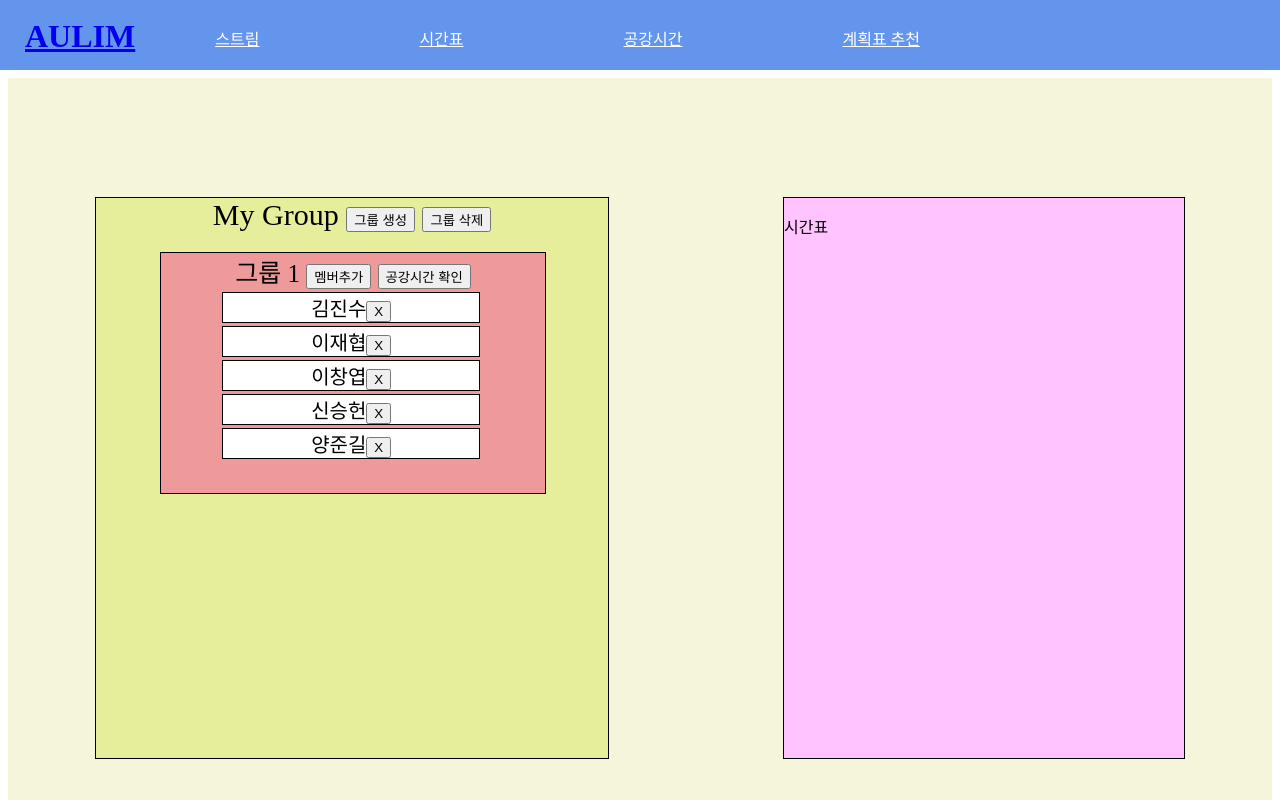
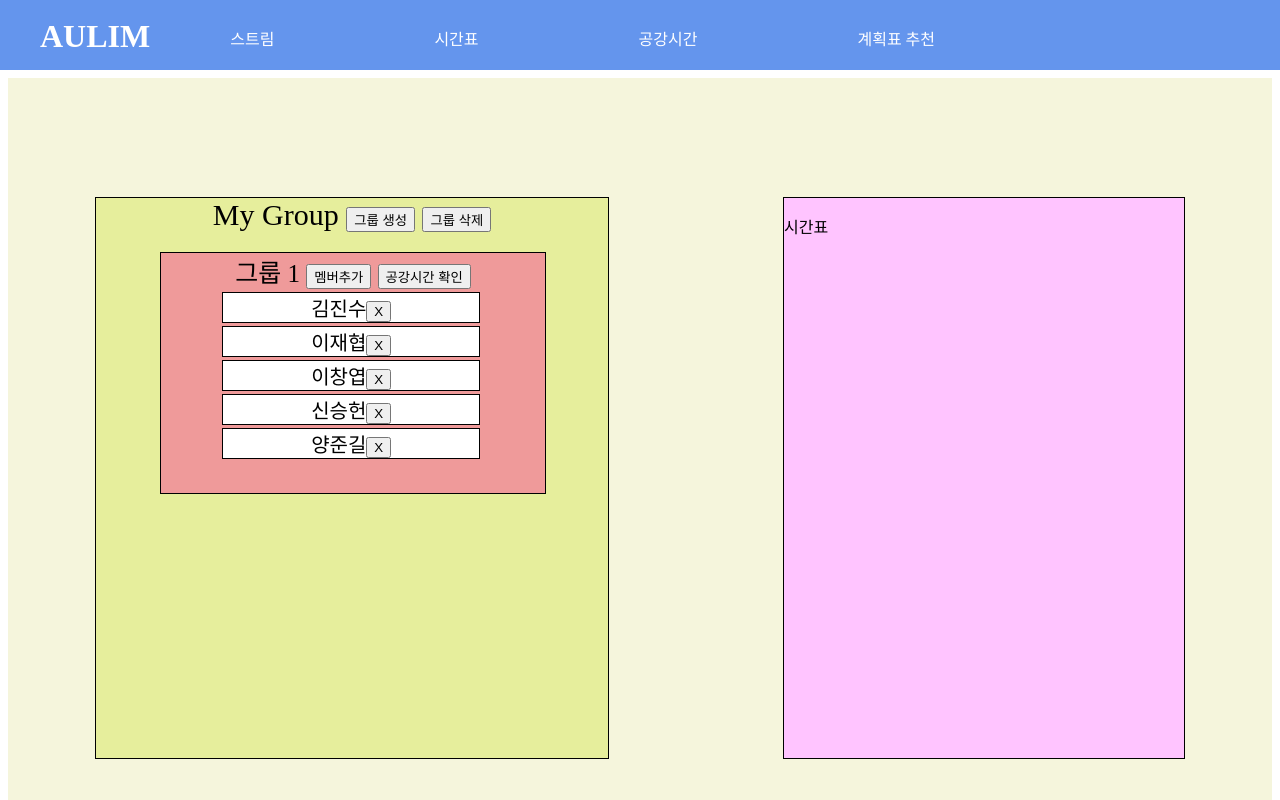
Before and after one commit to dlckdduq1107/AULIM, a website: page views/Group.html in a window 1280 px wide. Shown: the top 800 px of the page. Drawn offline with Linux system fonts and the light colour scheme.

Commit message:
add banner link

```diff
--- a/public/css/Group.css
+++ b/public/css/Group.css
@@ -11,6 +11,12 @@ header{
     position: fixed;
     top: 0;
     left: 0;
+}
+#logo {
+  color: white;
+  line-height: 10px;
+  float: left;
+  padding-left: 15px;
 }
 .menu{
     list-style-type: none;
@@ -36,6 +42,9 @@ header{
 /*            text-align: center;*/
     padding: 10px;
     margin: 0 auto;
+}
+a{
+  text-decoration: none;
 }
 h1{
     color: white;
--- a/public/css/activity_stream.css
+++ b/public/css/activity_stream.css
@@ -11,6 +11,12 @@ header{
     position: fixed;
     top: 0;
     left: 0;
+}
+#logo {
+    color: white;
+    line-height: 10px;
+    float: left;
+    padding-left: 15px;
 }
 .menu{
     list-style-type: none;
@@ -37,6 +43,9 @@ header{
     padding: 10px;
     margin: 0 auto;
 }
+a{
+    text-decoration: none;
+}
 h1{
     color: white;
     line-height: 10px;
--- a/public/css/schedule.css
+++ b/public/css/schedule.css
@@ -11,6 +11,12 @@ header{
     position: fixed;
     top: 0;
     left: 0;
+}
+#logo {
+    color: white;
+    line-height: 10px;
+    float: left;
+    padding-left: 15px;
 }
 .menu{
     list-style-type: none;
@@ -37,6 +43,9 @@ header{
     padding: 10px;
     margin: 0 auto;
 }
+a{
+    text-decoration: none;
+}
 h1{
     color: white;
     line-height: 10px;
--- a/public/css/time_table.css
+++ b/public/css/time_table.css
@@ -17,6 +17,13 @@ h1{
     line-height: 10px;
     float: left;
     padding-left: 15px;
+}
+#logo {
+    color: white;
+    line-height: 10px;
+    float: left;
+    padding-left: 15px;
+
 }
 .menu{
     list-style-type: none;
```
